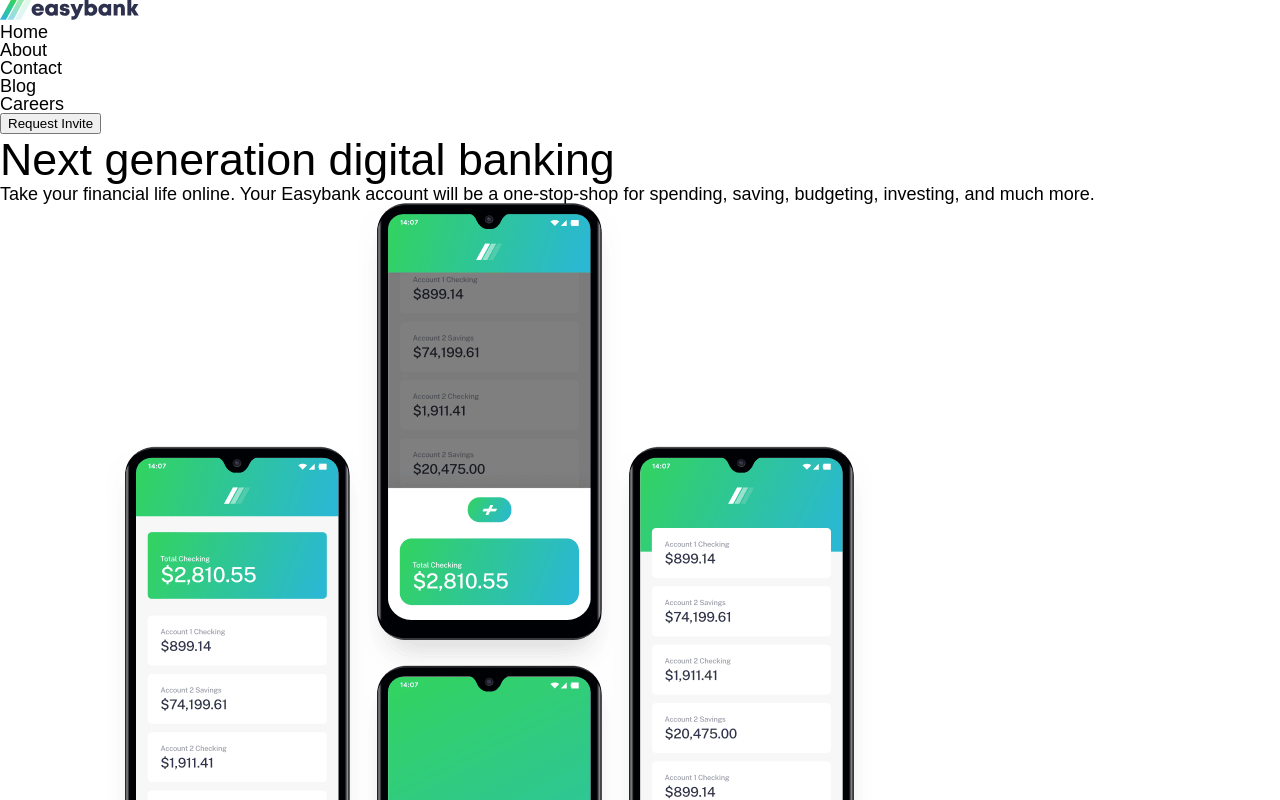
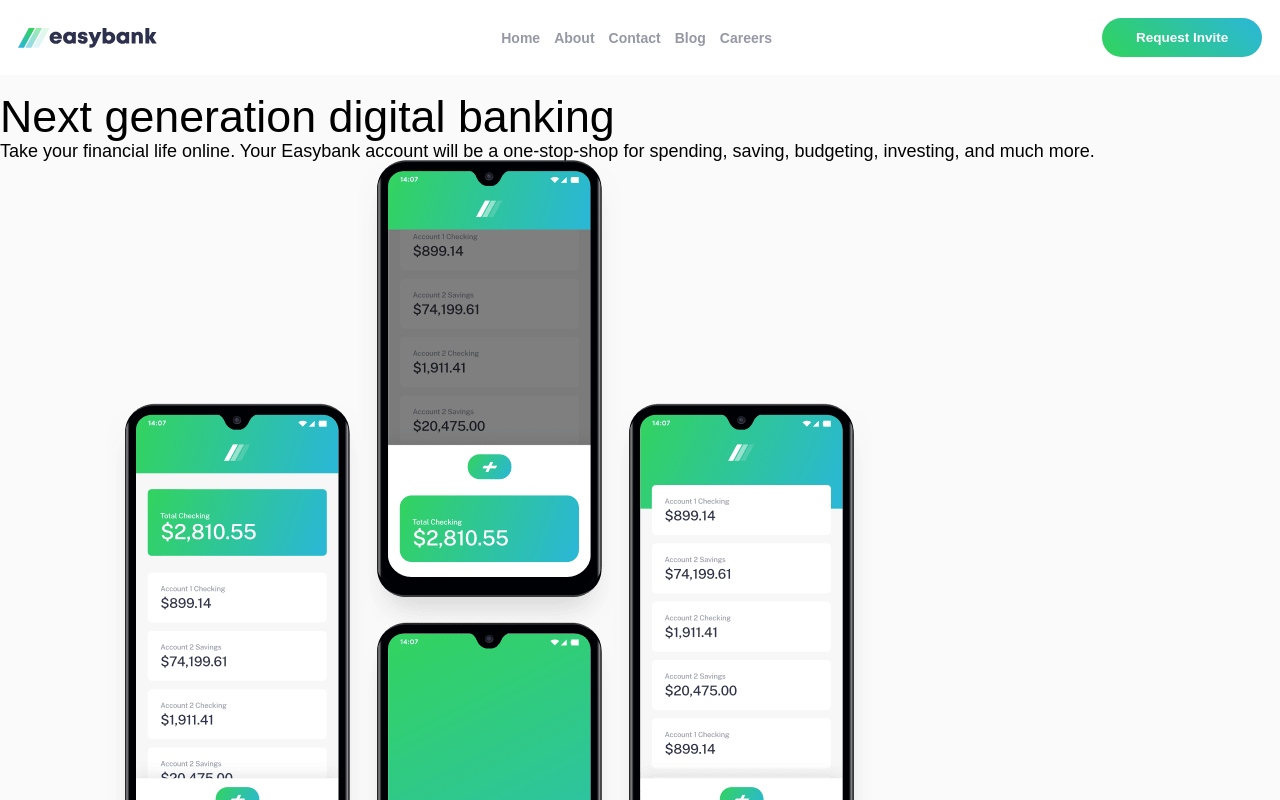
Before and after one commit to shkr1/easybank-landing-page, a plain HTML site: page index.html in a window 1280 px wide. Shown: the top 800 px of the page. Drawn offline with Linux system fonts and the light colour scheme; a web font is replaced by a local one.

Commit message:
Add header's styles

```diff
--- a/index.html
+++ b/index.html
@@ -16,31 +16,31 @@
 <body>
 
   <div class="container">
-    <header>
-      <nav>
-        <img src="resources/images/logo.svg" alt="Logo">
-        <ul>
-          <li>
+    <header class="header">
+      <nav class="header__nav">
+        <img class="header__logo" src="resources/images/logo.svg" alt="Logo">
+        <ul class="header__links">
+          <li class="header__link">
             Home
           </li>
-          <li>
+          <li class="header__link">
               About
           </li>
-            <li>
-              Contact
-            </li>
-            <li>
+          <li class="header__link">
+            Contact
+          </li>
+          <li class="header__link">
               Blog
-            </li>
-            <li>
-              Careers
-            </li>
+          </li>
+          <li class="header__link">
+            Careers
+          </li>
         </ul>
-        <button>Request Invite</button>
+        <button class="button">Request Invite</button>
       </nav>
     </header>
 
-    <main>
+    <main class="content">
       <section>
         <h1>
           Next generation digital banking
--- a/resources/css/default.css
+++ b/resources/css/default.css
@@ -18,6 +18,7 @@
     height: 100%;
     font-family: 'Public Sans', sans-serif;
     font-size: 112.5%; /* 18px */
+    background-color: var(--very-light-gray);
 }
 
 body {
@@ -57,3 +58,45 @@
 .container {
     display: grid;
 }
+
+.header {
+    position: fixed;
+    width: 100%;
+    z-index: 1000;
+    background-color: var(--white);
+}
+
+.header__nav {
+    display: flex;
+    align-items: center;
+    justify-content: space-between;
+    width: 100%;
+    padding: 1rem;
+}
+
+.header__links {
+    display: flex;
+    align-items: center;
+    justify-content: space-between;
+}
+
+.header__link {
+    color: var(--grayish-blue);
+    font-size: 14px;
+    font-weight: 700;
+    margin-left: 1em;
+}
+
+.button {
+    font-size: 0.75rem;
+    font-weight: 700;
+    padding: 0.9em 2.5em;
+    color: var(--white);
+    background: linear-gradient(45deg, var(--lime-green), var(--bright-cyan));
+    border-radius: 4em;
+    border: none;
+}
+
+.content {
+    padding-top: 90.7px;
+}
```
